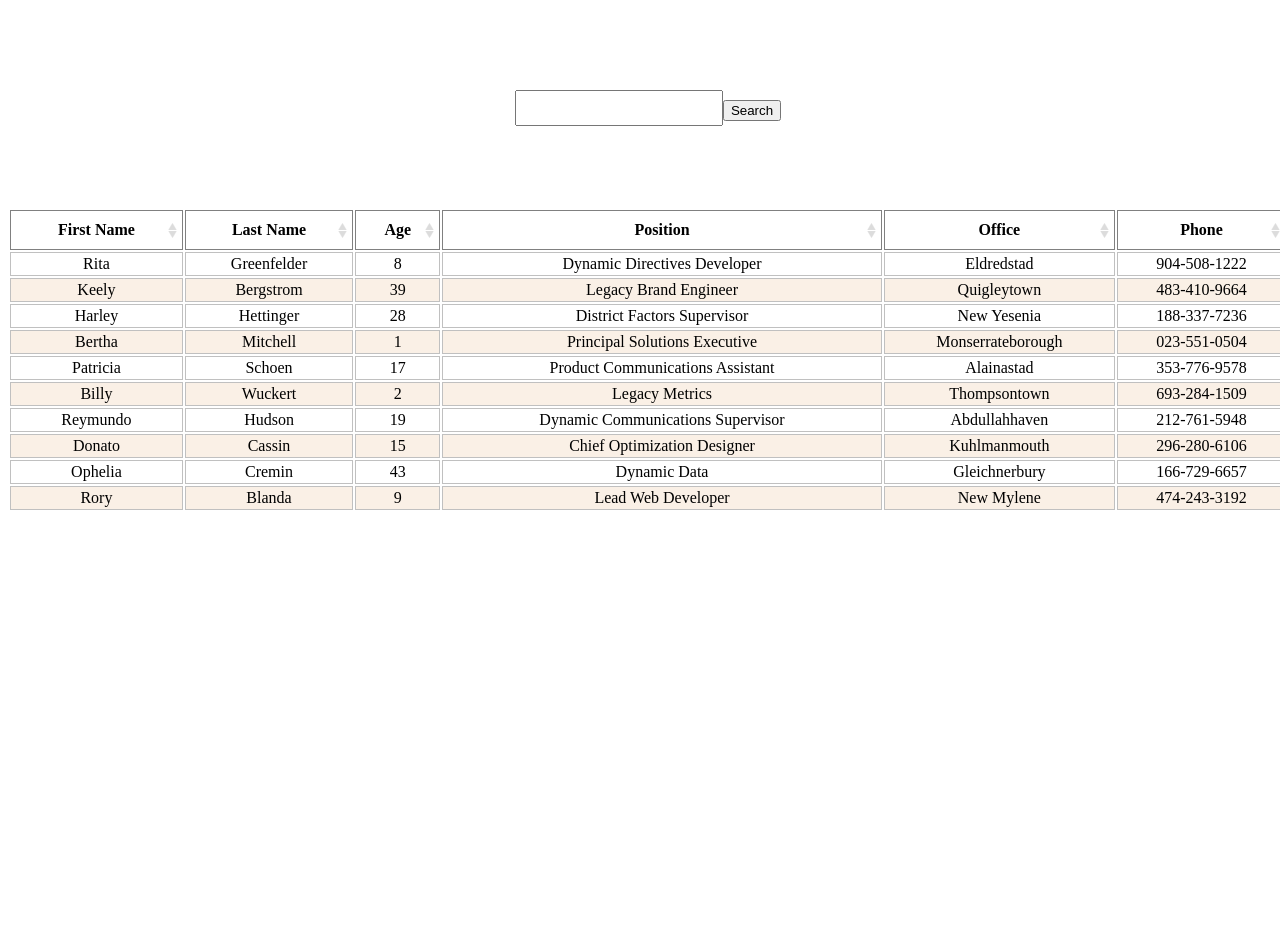
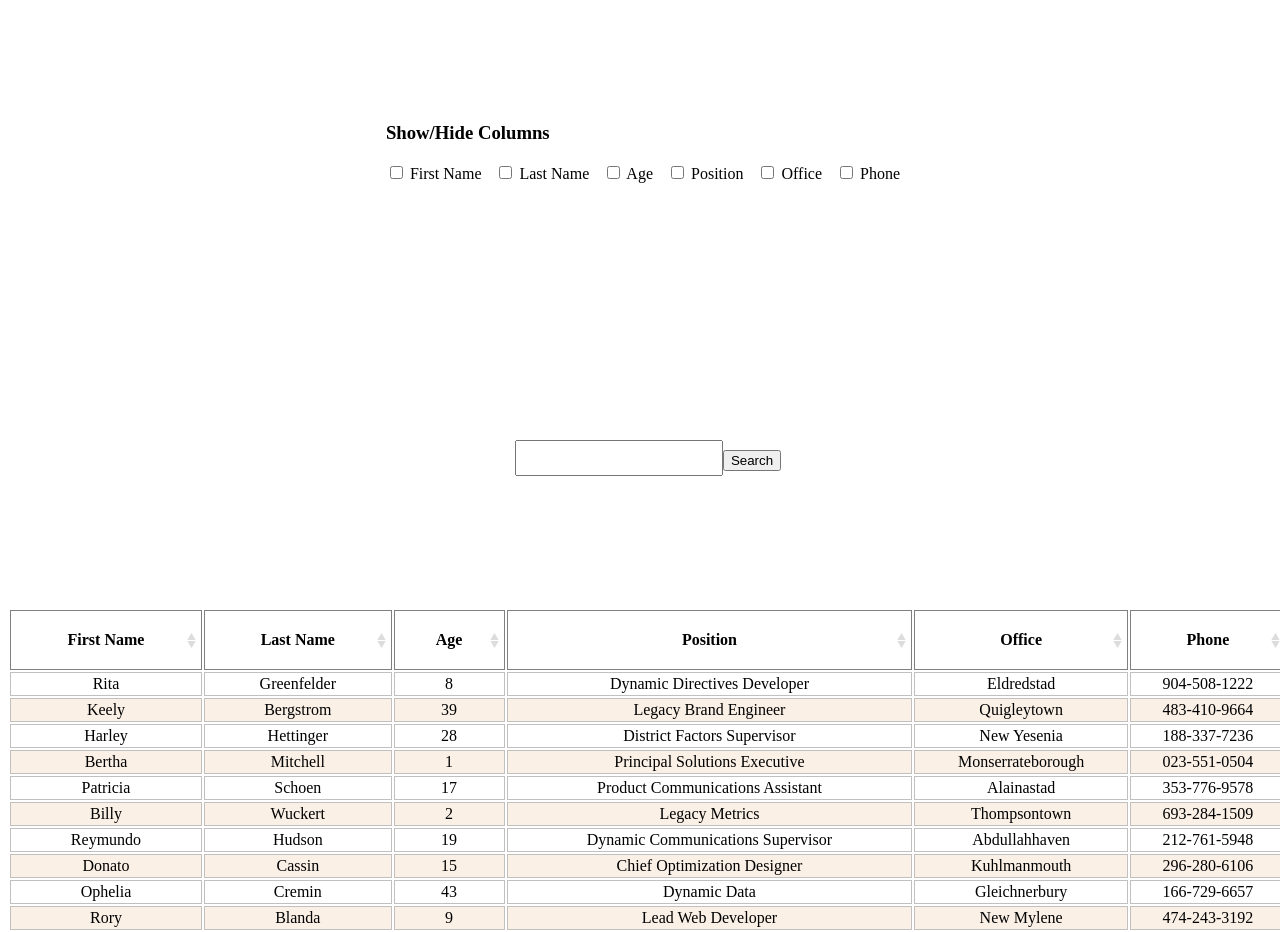
Before and after one commit to billdevcode/javascript-data-table, a plain HTML site: page index.html in a window 1280 px wide. Before the commit the page ends 808 px from the top, so only its background shows below. Drawn offline with Linux system fonts and the light colour scheme.

Commit message:
Add dashboard with data show/hide checkboxes to html and basic styling

```diff
--- a/index.html
+++ b/index.html
@@ -6,6 +6,40 @@
     <link rel='stylesheet' href='styles.css'></link>
   </head>
   <body>
+    <div class='menu-dashboard'>
+
+      <div class='data-toggle-show-hide'>
+        <header>
+          <h3>Show/Hide Columns</h3>
+        </header>
+        <span>
+          <input class='data-toggle' type='checkbox' ></input>
+          <label>First Name</label>
+        </span>
+        <span>
+          <input class='data-toggle' type='checkbox' ></input>
+          <label>Last Name</label>
+        </span>
+        <span>
+          <input class='data-toggle' type='checkbox' ></input>
+          <label>Age</label>
+        </span>
+        <span>
+          <input class='data-toggle' type='checkbox' ></input>
+          <label>Position</label>
+        </span>
+        <span>
+          <input class='data-toggle' type='checkbox' ></input>
+          <label>Office</label>
+        </span>
+        <span>
+          <input class='data-toggle' type='checkbox' ></input>
+          <label>Phone</label>
+        </span>
+      </div>
+
+
+    </div>
     <script src='main.js'></script>
     <script src='sampleData.js'></script>
     <script src='dashboard.js'></script>
--- a/styles.css
+++ b/styles.css
@@ -4,11 +4,19 @@ html, body {
 }
 
 .menu-dashboard {
-  height: 200px;
+  height: 300px;
   display: flex;
   flex-direction: column;
   align-items: center;
   justify-content: center;
+}
+
+.data-toggle-show-hide {
+  margin-bottom: 30px;
+}
+
+.data-toggle-show-hide span {
+  margin-right: 10px;
 }
 
 .search-box {
@@ -26,9 +34,14 @@ html, body {
 }
 
 .table-row-headings th {
-  padding: 10px;
+  position: relative;
+  padding: 20px;
   border: 1px solid gray;
   cursor: pointer;
+}
+
+.data-toggle {
+
 }
 
 .table-row-data td {
```
